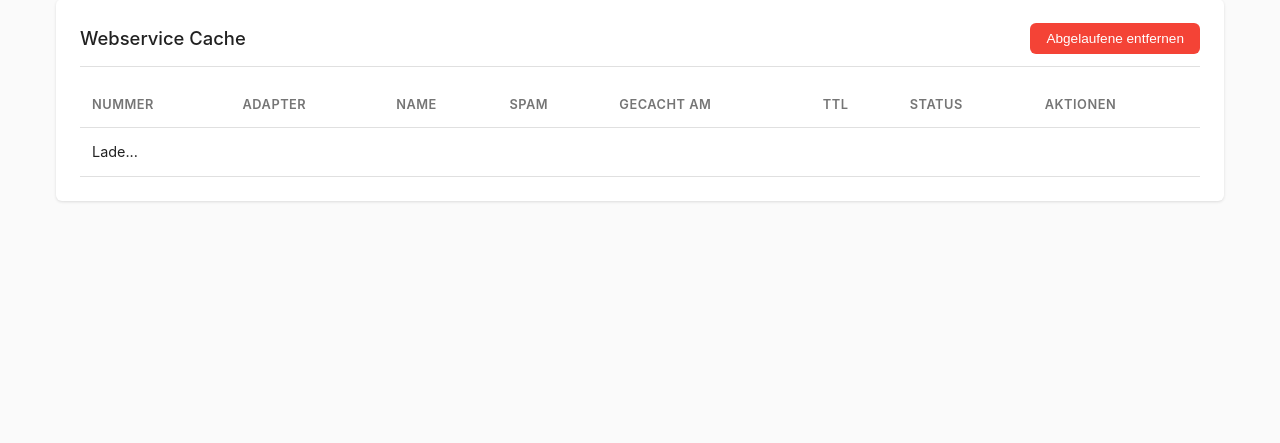
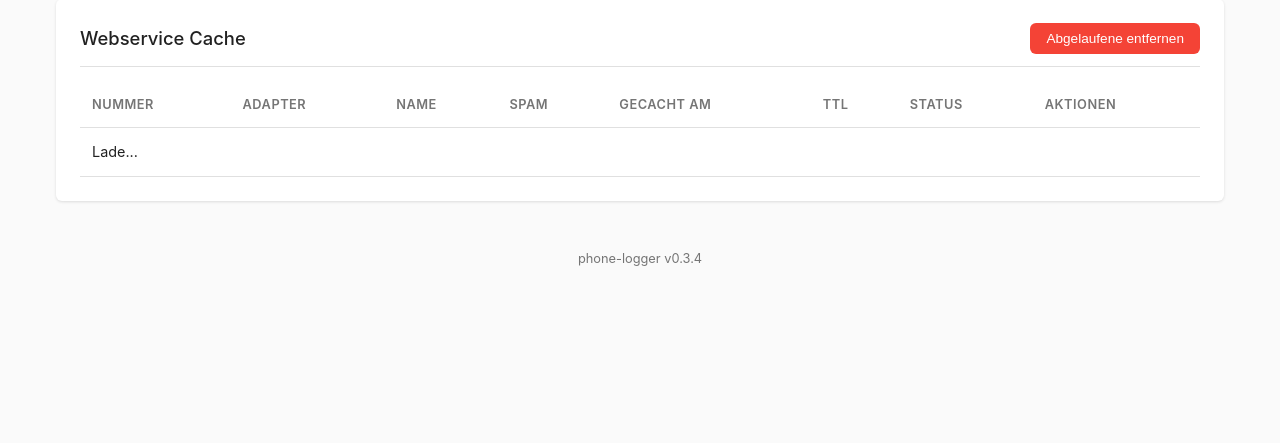
Before and after one commit to akentner/phone-logger, a FastAPI app: page /cache in a window 1280 px wide. Shown: the part 81-524 px from the top of the page. Run offline with FastAPI, Linux system fonts and the light colour scheme; data that the repository does not hold is empty; parts of the project's set-up code (start-up, migrations or seed data) failed here and were passed over.

Commit message:
feat(gui): show app version in footer

```diff
--- a/pyproject.toml
+++ b/pyproject.toml
@@ -1,6 +1,6 @@
 [project]
 name = "phone-logger"
-version = "0.3.3"
+version = "0.3.4"
 description = "Phone number resolver with Fritz!Box Callmonitor integration for Home Assistant"
 requires-python = ">=3.12"
 dependencies = [
--- a/src/api/app.py
+++ b/src/api/app.py
@@ -18,7 +18,7 @@ def create_app(lifespan=None) -> FastAPI:
     app = FastAPI(
         title="phone-logger",
         description="Phone number resolver with Fritz!Box Callmonitor integration",
-        version="0.3.3",
+        version="0.3.4",
         lifespan=lifespan,
     )
 
--- a/src/gui/static/css/style.css
+++ b/src/gui/static/css/style.css
@@ -615,6 +615,14 @@ tr:hover {
     margin-right: 0.3rem;
 }
 
+/* Footer */
+.app-footer {
+    text-align: center;
+    padding: 1.5rem 1rem;
+    color: var(--text-secondary);
+    font-size: 0.8rem;
+}
+
 /* Dark Mode */
 @media (prefers-color-scheme: dark) {
     :root {
--- a/src/gui/templates/base.html
+++ b/src/gui/templates/base.html
@@ -23,6 +23,10 @@
         <div id="alert-container"></div>
         {% block content %}{% endblock %}
     </div>
+
+    <footer class="app-footer">
+        <span>phone-logger v{{ request.app.version }}</span>
+    </footer>
 
     <script>
         // Ingress base path detection for HA Addon
```
Also changed, not shown: 1 other file.
